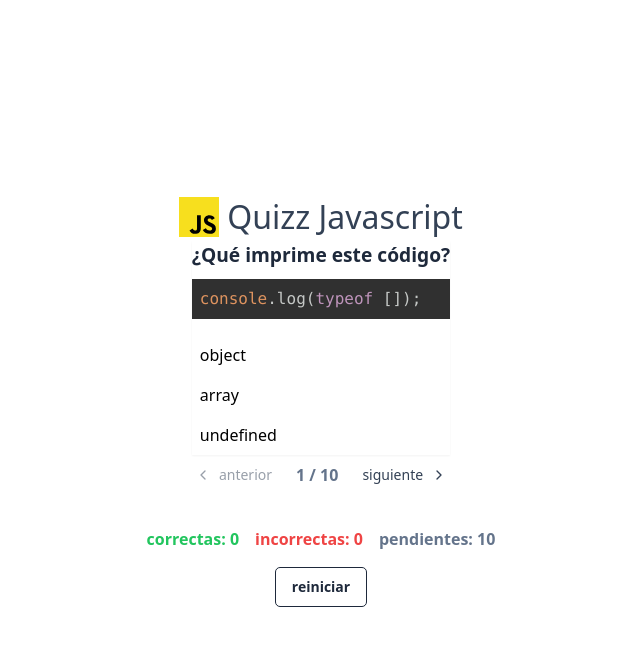
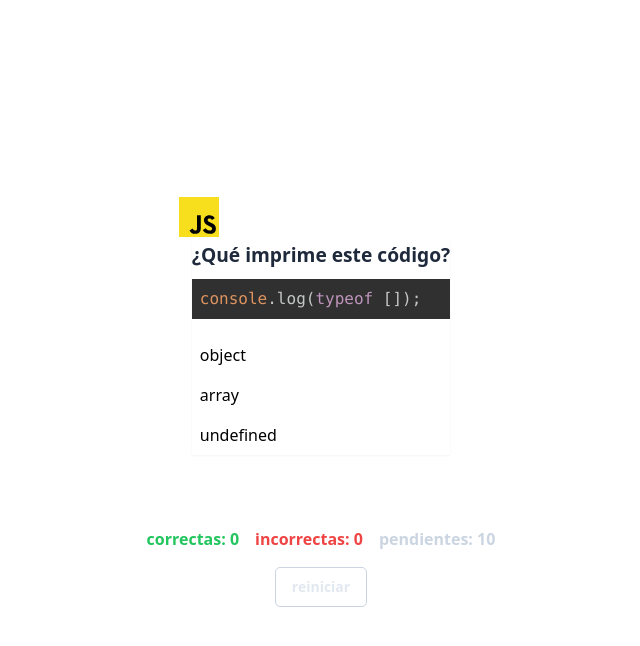
Before and after one commit to INKINSS/quizz-javascript, a React (Vite) app: page / in a window 1280 px wide. Both pictures are taken after a click on the button "comenzar". Shown: the top 646 px of the page, without its empty margins (319-959 px from the left). Built offline with nearby package versions, Linux system fonts and the light colour scheme.

Commit message:
feat: enhance Footer component with modal for results and confetti effect

```diff
--- a/src/components/footer/Footer.tsx
+++ b/src/components/footer/Footer.tsx
@@ -1,12 +1,24 @@
-import { useQuestionsStore } from "@/store/Questions"
+import { useState, useEffect } from "react";
+import { useQuestionsStore } from "@/store/Questions";
 import { Button } from "../ui/button";
+import confetti from 'canvas-confetti';
+import {
+  Dialog,
+  DialogContent,
+  DialogDescription,
+  DialogHeader,
+  DialogTitle,
+} from "@/components/ui/dialog";
 
 export const Footer = () => {
-    const questions = useQuestionsStore((state) => state.questions)
-    const restart = useQuestionsStore((state) => state.restart)
+  const questions = useQuestionsStore((state) => state.questions);
+  const restart = useQuestionsStore((state) => state.restart);
+  const [isModalOpen, setIsModalOpen] = useState(false);
+
   let correct = 0;
   let incorrect = 0;
   let unanswered = 0;
+
   questions.forEach((question) => {
     if (question.userSelectedAnswer === undefined) {
       unanswered++;
@@ -15,21 +27,48 @@ export const Footer = () => {
     } else {
       incorrect++;
     }
-    })
+  });
 
-
+  useEffect(() => {
+    if (unanswered === 0) {
+      setIsModalOpen(true);
+      confetti();
+    }
+  }, [unanswered]);
 
   return (
     <footer className="flex flex-col gap-x-4 mt-8 font-semibold text-slate-900">
       <div className="flex gap-x-4">
         <p className="text-green-500">correctas: {correct}</p>
         <p className="text-red-500">incorrectas: {incorrect}</p>
-        <p className="text-slate-500">pendientes: {unanswered}</p>
+        <p className="text-slate-300">pendientes: {unanswered}</p>
       </div>
       <div className="flex justify-center mt-4">
-            <Button className="border border-slate-800 text-slate-800 font-[1.1rem] rounded-[5px] hover:bg-green-300 hover:text-white hover:border-none transform duration-300" onClick={() => restart && restart()}>reiniciar</Button>
+        <Button
+          className="border border-slate-300 text-slate-200 font-[1.1rem] rounded-[5px] hover:bg-slate-800 hover:text-white"
+          onClick={() => restart && restart()}
+        >
+          reiniciar
+        </Button>
       </div>
-
+      <Dialog open={isModalOpen} onOpenChange={setIsModalOpen}>
+        <DialogContent className="bg-slate-800 text-white border-none">
+          <DialogHeader>
+            <DialogTitle className="text-center text-[1.5rem]">Resultados</DialogTitle>
+            <DialogDescription className="text-center text-[1.1rem]">
+              Aquí están tus resultados:
+            </DialogDescription>
+          </DialogHeader>
+          <div className="mt-4 flex flex-col justify-center">
+            <p className="text-green-500 text-center">Correctas: {correct}</p>
+            <p className="text-red-500 text-center">Incorrectas: {incorrect}</p>
+            <p className="text-blue-300 text-center font-semibold">promedio: { ((correct / questions.length) * 100).toFixed(2) } pts </p>
+          </div>
+          <div className="flex justify-end mt-4">
+            <Button className="border border-slate-300 text-slate-200 font-[1.1rem] rounded-[5px] hover:bg-slate-600 hover:text-white" onClick={() => setIsModalOpen(false)}>Cerrar</Button>
+          </div>
+        </DialogContent>
+      </Dialog>
     </footer>
-  )
-}
+  );
+};
--- a/src/components/game/Game.tsx
+++ b/src/components/game/Game.tsx
@@ -16,18 +16,18 @@ export const Game = () => {
       <Question info={questionInfo} />
       <div className="flex w-full justify-center items-center gap-x-2">
         <Button
-          className="text-slate-700"
+          className="text-white"
           disabled={currentQuestion === 0}
           onClick={goPrevQuestion}
         >
           <ChevronLeft />
           anterior
         </Button>
-        <span className="font-semibold text-slate-500">
+        <span className="font-semibold text-white">
         {currentQuestion + 1} / {question.length}
       </span>
         <Button
-          className="text-slate-700"
+          className="text-white"
           disabled={currentQuestion >= question.length - 1}
           onClick={goNextQuestion}
         >
--- a/src/components/header/mainHeader/MainHeader.tsx
+++ b/src/components/header/mainHeader/MainHeader.tsx
@@ -5,7 +5,7 @@ const MainHeader = () => {
     <header className="flex flex-col justify-center items-center">
       <div className="flex justify-center items-center gap-2">
         <JavascriptLogo />
-        <p className="text-slate-700 text-[2rem]">Quizz Javascript</p>
+        <p className="text-white text-[2rem]">Quizz Javascript</p>
       </div>
     </header>
   );
```
Lines whose indentation alone changed are shown as unchanged.
